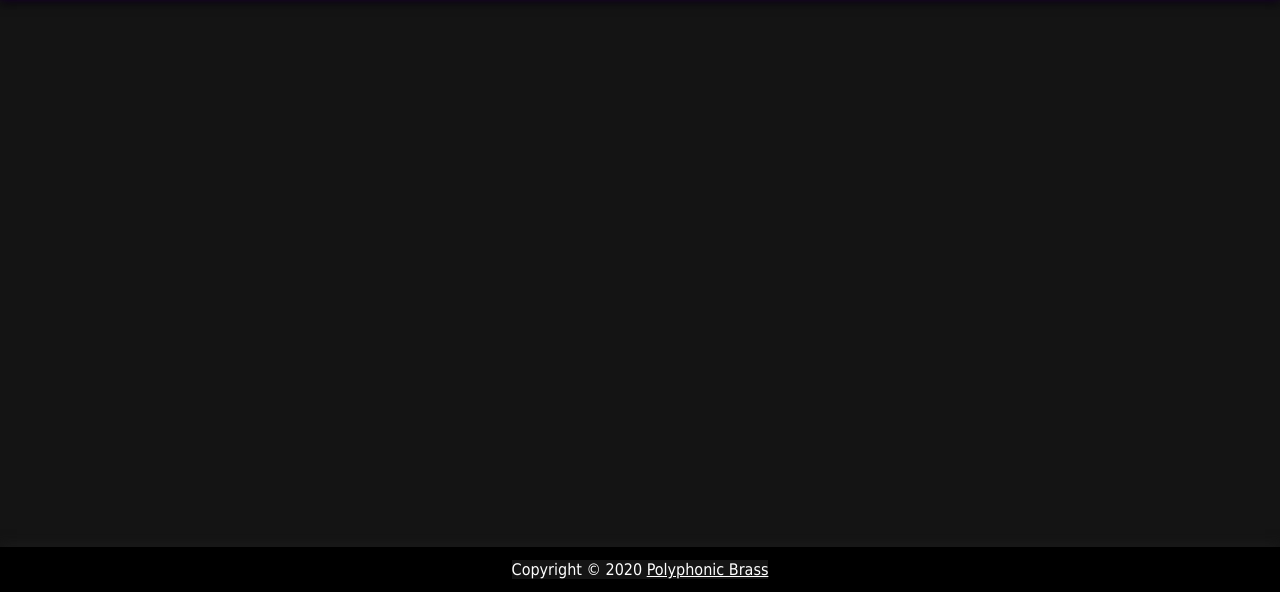
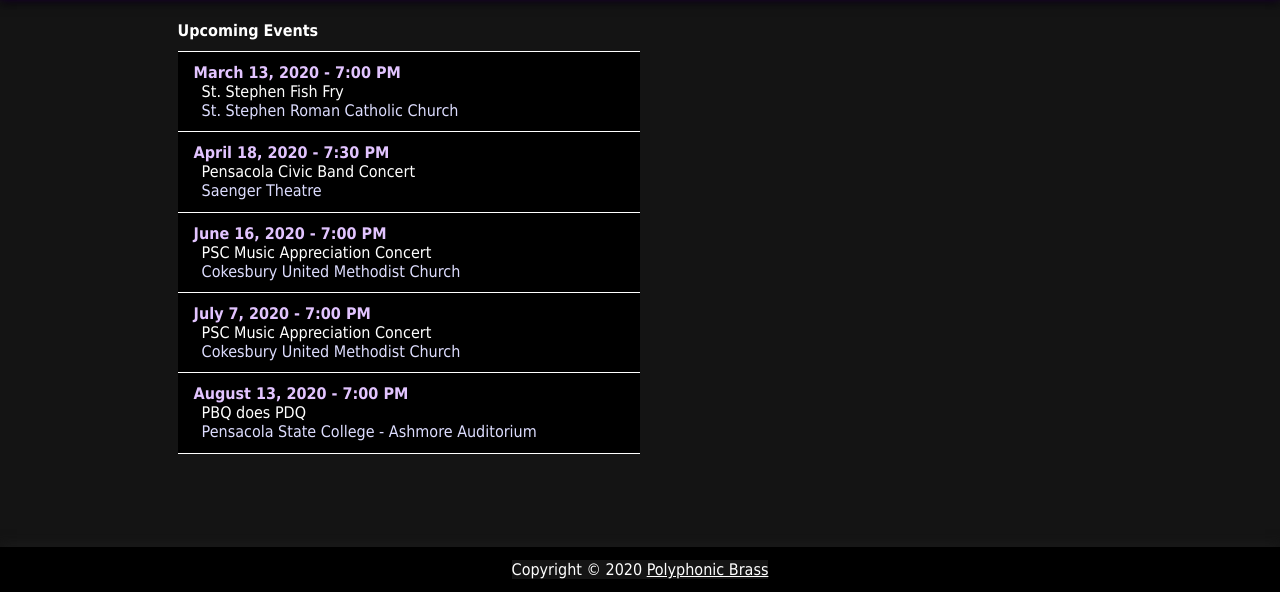
Before and after one commit to etoler1841/polyphonic-brass, a Gatsby site: page /events in a window 1280 px wide. Shown: the part 208-800 px from the top of the page. Built offline with nearby package versions, Linux system fonts and the light colour scheme; Gatsby itself is replaced by a stand-in of ours; a web font is replaced by a local one.

Commit message:
Base layout for upcoming events

```diff
--- /dev/null
+++ b/src/components/events.js
@@ -0,0 +1,64 @@
+import React from 'react'
+
+/**
+ * These are placeholder events. This will ultimately read
+ * from Google's Calendar API.
+ */
+const events = [
+  {
+    id: 1,
+    date: 'March 13, 2020',
+    time: '7:00 PM',
+    location: 'St. Stephen Roman Catholic Church',
+    title: 'St. Stephen Fish Fry'
+  },
+  {
+    id: 2,
+    date: 'April 18, 2020',
+    time: '7:30 PM',
+    location: 'Saenger Theatre',
+    title: 'Pensacola Civic Band Concert'
+  },
+  {
+    id: 3,
+    date: 'June 16, 2020',
+    time: '7:00 PM',
+    location: 'Cokesbury United Methodist Church',
+    title: 'PSC Music Appreciation Concert'
+  },
+  {
+    id: 4,
+    date: 'July 7, 2020',
+    time: '7:00 PM',
+    location: 'Cokesbury United Methodist Church',
+    title: 'PSC Music Appreciation Concert'
+  },
+  {
+    id: 5,
+    date: 'August 13, 2020',
+    time: '7:00 PM',
+    location: 'Pensacola State College - Ashmore Auditorium',
+    title: 'PBQ does PDQ'
+  }
+]
+
+const Events = () => (
+  <div className="events">
+    <h4>Upcoming Events</h4>
+    <ul>
+      {events.map(event => (
+        <li key={event.id}>
+          <div className="event">
+            <span className="event-date-time">
+              {event.date} - {event.time}
+            </span>
+            <span className="event-title">{event.title}</span>
+            <span className="event-location">{event.location}</span>
+          </div>
+        </li>
+      ))}
+    </ul>
+  </div>
+)
+
+export default Events
--- /dev/null
+++ b/src/css/_events.scss
@@ -0,0 +1,40 @@
+.events {
+  h4 {
+    margin-bottom: 0.7em;
+  }
+
+  ul {
+    $eventBorder: 1px solid $accentColor;
+
+    list-style: none;
+    border-bottom: $eventBorder;
+    width: 50%;
+
+    .event {
+      background: $backgroundColor;
+      display: flex;
+      flex-direction: column;
+      border-top: $eventBorder;
+      padding: 0.7rem 1rem;
+
+      > * {
+        background: transparent;
+      }
+
+      .event-date-time {
+        font-weight: bold;
+        color: lighten($primaryColor, 50);
+      }
+
+      .event-location,
+      .event-title {
+        margin-left: 0.5rem;
+      }
+
+      .event-location {
+        background: transparent;
+        color: $secondaryColor;
+      }
+    }
+  }
+}
--- a/src/css/_variables.scss
+++ b/src/css/_variables.scss
@@ -1,6 +1,6 @@
 // Colors
 $primaryColor: #6500c4;
-$secondaryColor: #eeeeff;
+$secondaryColor: #ddddff;
 $accentColor: white;
 $textColor: white;
 $bodyColor: #222;
--- a/src/css/style.scss
+++ b/src/css/style.scss
@@ -8,4 +8,7 @@
 @import 'layout';
 @import 'header';
 @import 'navbar';
+@import 'events';
+
+// Templates
 @import 'bio';
--- a/src/pages/events.js
+++ b/src/pages/events.js
@@ -2,6 +2,7 @@ import React from 'react'
 
 import Layout from '../components/layout'
 import SEO from '../components/seo'
+import Events from '../components/events'
 
 const EventsPage = () => (
   <Layout>
@@ -11,7 +12,7 @@ const EventsPage = () => (
       description="Upcoming engagements for the Polyphonic Brass."
     />
     {/* Hero image/slider */}
-    {/* Upcoming Events */}
+    <Events />
   </Layout>
 )
 
--- a/src/pages/index.js
+++ b/src/pages/index.js
@@ -1,5 +1,6 @@
 import React from 'react'
 
+import Events from '../components/events'
 import Layout from '../components/layout'
 import SEO from '../components/seo'
 
@@ -11,8 +12,8 @@ const IndexPage = () => (
       description="The Polyphonic Brass are a brass quintet based in Pensacola, FL."
     />
     {/* Hero image/slider */}
-    {/* Upcoming Events | Blog Posts */}
-    {/* Contact Info */}
+    <Events />
+    {/* Blog Posts */}
   </Layout>
 )
 
```
